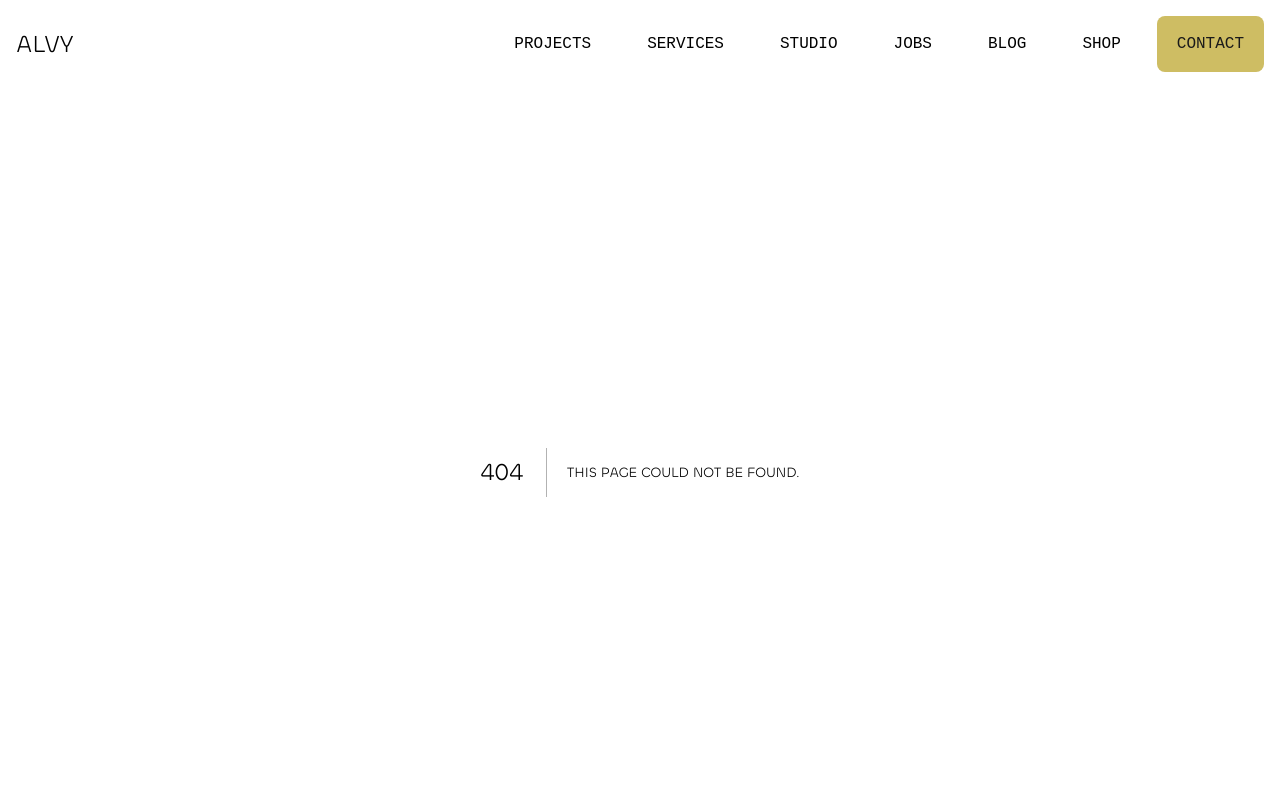
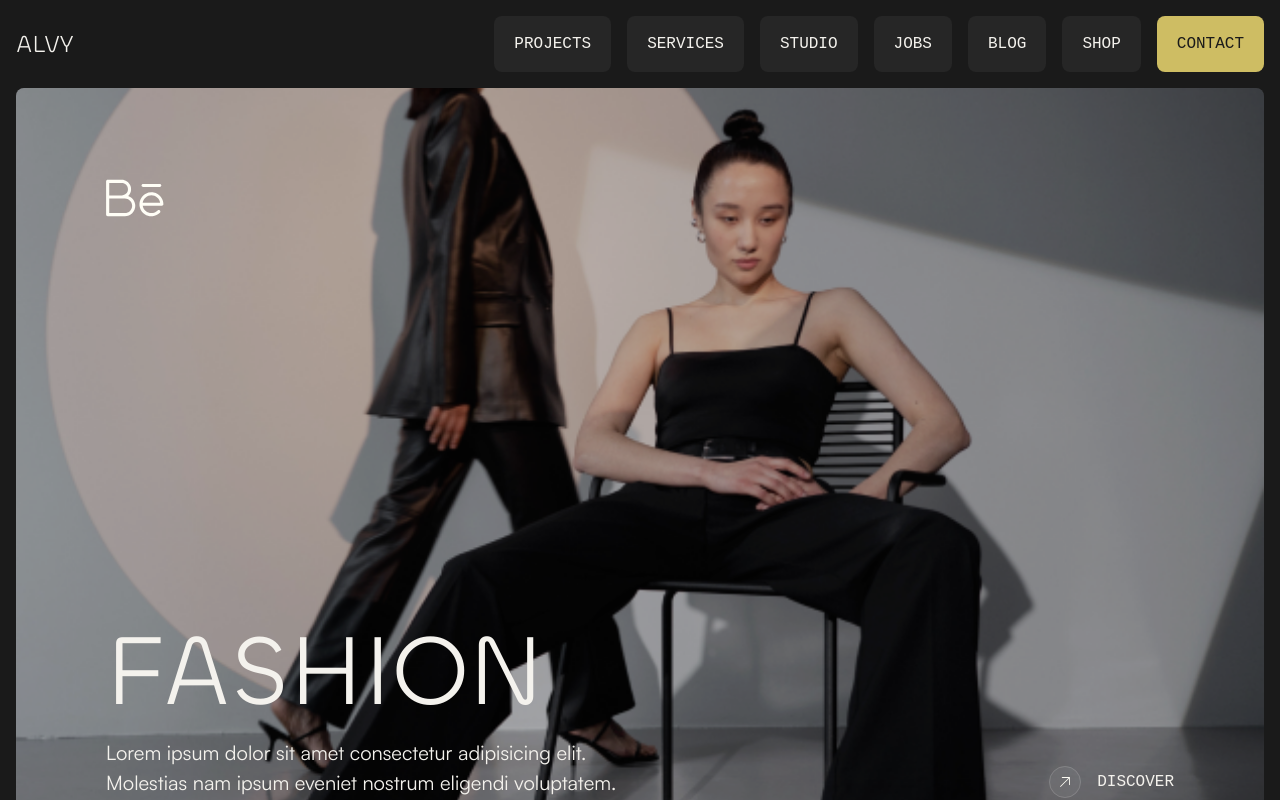
Before and after one commit to ubong-s/alvy, a Next.js app: page /projects/1 in a window 1280 px wide. Before the commit this address had no page. Shown: the top 800 px of the page. Built offline with nearby package versions, Linux system fonts and the light colour scheme.

Commit message:
Added single project page Hero

```diff
--- a/app/(routes)/(home)/components/hero.tsx
+++ b/app/(routes)/(home)/components/hero.tsx
@@ -6,7 +6,7 @@ import { ButtonLink } from '@/components/ui';
 
 export const Hero = () => {
   return (
-    <section className='relative rounded-lg overflow-hidden h-[70vh] lg:h-[85vh]'>
+    <section className='relative rounded-lg overflow-hidden h-[70vh] lg:h-[90vh]'>
       <div className='relative w-full h-full'>
         <div className='absolute top-0 left-0 w-full h-full bg-[rgba(0,0,0,0.1)] z-[1]'></div>
         <Image
@@ -18,7 +18,7 @@ export const Hero = () => {
         />
       </div>
       <div className='absolute bottom-6 left-6 right-6 md:bottom-12 md:left-12 md:right-12 lg:bottom-16 lg:left-16 lg:right-16 xl:bottom-20 xl:left-20 xl:right-20 2xl:bottom-28 2xl:left-28 2xl:right-28 z-[2] grid gap-4'>
-        <h1 className='grid text-6xl lg:text-[75px] xl:text-[85px] 2xl:text-[100px]'>
+        <h1 className='grid text-6xl lg:text-[70px] xl:text-[100px] 2xl:text-[120px]'>
           <span>Fashion</span>{' '}
           <span className='lg:ml-[60px] xl:ml-[130px] 2xl:ml-[260px]'>
             & Branding
--- a/app/(routes)/(home)/components/selected-brands.tsx
+++ b/app/(routes)/(home)/components/selected-brands.tsx
@@ -38,7 +38,7 @@ export const SelectedBrands = () => {
 
               <div className='flex items-end justify-between'>
                 <div className='grid gap-4'>
-                  <h3 className='text-5xl lg:text-[60px] xl:text-[70px] 2xl:text-[80px]'>
+                  <h3 className='text-5xl lg:text-[70px] xl:text-[100px] 2xl:text-[120px]'>
                     {name}
                   </h3>
                   <ButtonLink text='Discover Project' href='#' />
--- /dev/null
+++ b/app/(routes)/projects/[slug]/components/project-hero.tsx
@@ -0,0 +1,46 @@
+'use client';
+
+import Image from 'next/image';
+import { Badge, ButtonLink } from '@/components/ui';
+
+interface ProjectHeroProps {
+  name: string;
+  image: string;
+  excerpt: string;
+}
+
+export const ProjectHero: React.FC<ProjectHeroProps> = ({
+  name,
+  image,
+  excerpt,
+}) => {
+  return (
+    <div className='overflow-hidden rounded-lg relative'>
+      <div className='relative'>
+        <div className='absolute top-0 left-0 w-full h-full bg-[rgba(0,0,0,0.1)] z-[1]'></div>
+        <Image
+          src={image}
+          alt={name}
+          width={1880}
+          height={930}
+          className='w-full lg:max-h-screen object-cover'
+        />
+      </div>
+
+      <div className='absolute left-0 top-0 w-full h-full p-6 md:p-8 lg:p-16 xl:p-[90px] flex flex-col justify-between z-[2]'>
+        <Image src='/icons/behance.svg' alt={name} width={60} height={60} />
+
+        <div className='grid gap-4 lg:flex lg:items-end lg:gap-10 lg:justify-between '>
+          <div className='grid gap-4'>
+            <h3 className='text-5xl lg:text-[70px] xl:text-[100px] 2xl:text-[120px]  max-w-[680px]'>
+              {name}
+            </h3>
+            <p className='max-w-[560px]'>{excerpt}</p>
+          </div>
+
+          <ButtonLink text='Discover' href='#' />
+        </div>
+      </div>
+    </div>
+  );
+};
--- /dev/null
+++ b/app/(routes)/projects/[slug]/page.tsx
@@ -0,0 +1,16 @@
+import { projects_data } from '@/mockdata/projects_data';
+import { ProjectHero } from './components/project-hero';
+
+const SingleProjectPage = () => {
+  return (
+    <div className='grid gap-4 py-4'>
+      <ProjectHero
+        image={projects_data[0].first_image}
+        name={projects_data[0].name}
+        excerpt={projects_data[0].excerpt}
+      />
+    </div>
+  );
+};
+
+export default SingleProjectPage;
--- a/app/(routes)/projects/components/project-card.tsx
+++ b/app/(routes)/projects/components/project-card.tsx
@@ -25,7 +25,7 @@ export const ProjectCard: React.FC<ProjectCardProps> = ({
             <h2 className='text-2xl lg:text-3xl xl:text-5xl'>{name}</h2>
           </div>
           <div className='self-end'>
-            <ButtonLink text='Discover' href='#' />
+            <ButtonLink text='Discover' href='/projects/1' />
           </div>
         </div>
       </div>
--- a/mockdata/projects_data.ts
+++ b/mockdata/projects_data.ts
@@ -5,6 +5,8 @@ export const projects_data = [
     name: 'Fashion',
     first_image: '/images/noise.png',
     second_image: '/images/noise.png',
+    excerpt:
+      ' Lorem ipsum dolor sit amet consectetur adipisicing elit. Molestias nam ipsum eveniet nostrum eligendi voluptatem.',
   },
   {
     id: 2,
@@ -12,6 +14,8 @@ export const projects_data = [
     name: 'Fashion',
     first_image: '/images/noise.png',
     second_image: '/images/noise.png',
+    excerpt:
+      ' Lorem ipsum dolor sit amet consectetur adipisicing elit. Molestias nam ipsum eveniet nostrum eligendi voluptatem.',
   },
   {
     id: 3,
@@ -19,6 +23,8 @@ export const projects_data = [
     name: 'Fashion',
     first_image: '/images/noise.png',
     second_image: '/images/noise.png',
+    excerpt:
+      ' Lorem ipsum dolor sit amet consectetur adipisicing elit. Molestias nam ipsum eveniet nostrum eligendi voluptatem.',
   },
   {
     id: 4,
@@ -26,6 +32,8 @@ export const projects_data = [
     name: 'Fashion',
     first_image: '/images/noise.png',
     second_image: '/images/noise.png',
+    excerpt:
+      ' Lorem ipsum dolor sit amet consectetur adipisicing elit. Molestias nam ipsum eveniet nostrum eligendi voluptatem.',
   },
   {
     id: 5,
@@ -33,5 +41,7 @@ export const projects_data = [
     name: 'Fashion',
     first_image: '/images/noise.png',
     second_image: '/images/noise.png',
+    excerpt:
+      ' Lorem ipsum dolor sit amet consectetur adipisicing elit. Molestias nam ipsum eveniet nostrum eligendi voluptatem.',
   },
 ];
```
